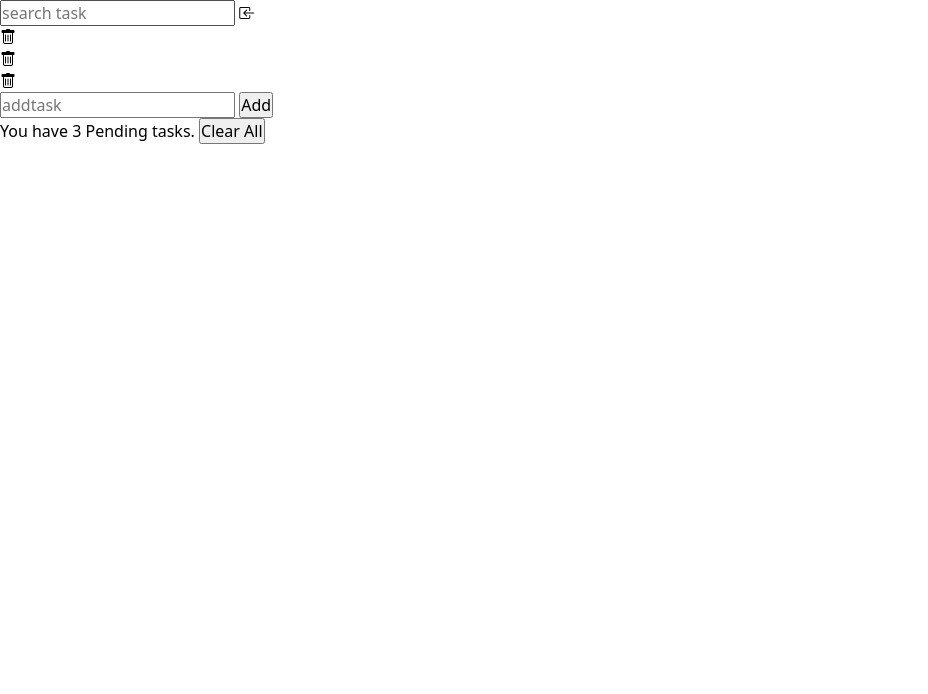
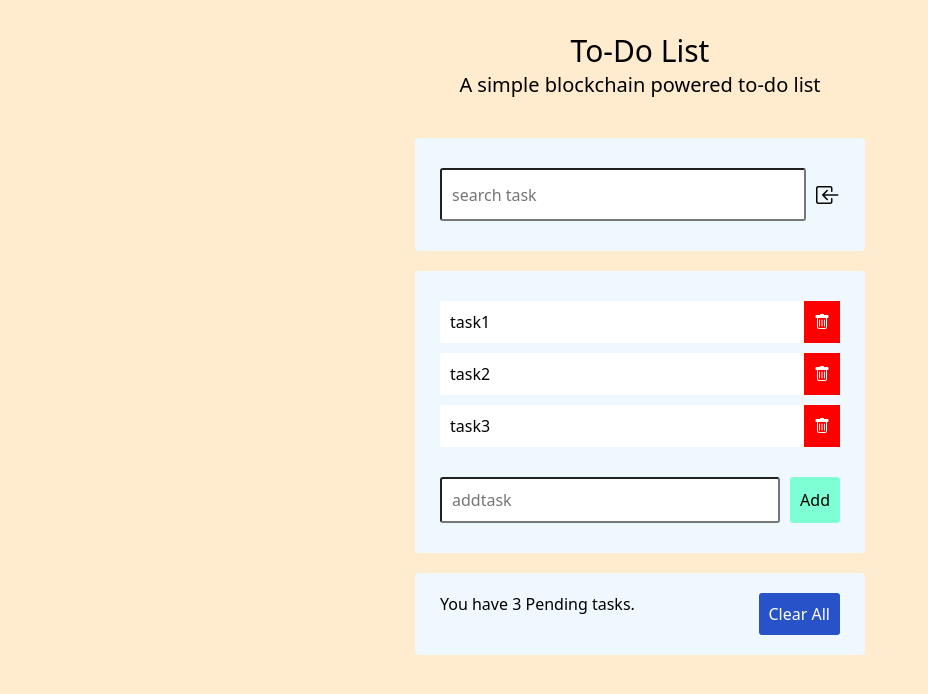
Before and after one commit to DevPrateekPrakash/Simple-To-Do-list, a plain HTML site: page index.html in a window 1280 px wide. Shown: the whole page, without its empty margins (0-928 px from the left). Drawn offline with nearby package versions, Linux system fonts and the light colour scheme; a web font is replaced by a local one.

Commit message:
Frontend complete
frontend is complete, need to connect the backend

```diff
--- a/index.html
+++ b/index.html
@@ -10,11 +10,11 @@
     <main>
         <div class="wrap">
             <section class="heading">
-                <p class="title"></p>
-                <p class="subtitle"></p>
+                <p class="title">To-Do List</p>
+                <p class="subtitle">A simple blockchain powered to-do list</p>
             </section>
 
-            <section class="task-manger">
+            <section class="task-manager">
                 <div class="search-box">
                     <form class="search">
                         <input type="text" name="task" placeholder="search task" autocomplete="off">
@@ -24,15 +24,15 @@
                 <div class="task-box">
                     <ul class="tasks">
                         <li>
-                            <span class="task1"></span>
+                            <span class="task1">task1</span>
                             <i class="bi bi-trash delete"></i>
                         </li>
                         <li>
-                            <span class="task2"></span>
+                            <span class="task2">task2</span>
                             <i class="bi bi-trash delete"></i>
                         </li>
                         <li>
-                            <span class="task3"></span>
+                            <span class="task3">task3</span>
                             <i class="bi bi-trash delete"></i>
                         </li>
                     </ul>
--- a/style.css
+++ b/style.css
@@ -14,3 +14,117 @@
     text-decoration: none;
     list-style: none;
 }
+.wrap{
+    background-color: blanchedalmond;
+    min-height: 100vh;
+    padding: 20px;
+}
+
+.heading{
+    margin: 10px auto 40px auto;
+
+}
+.heading .title{
+
+    font-size: 30px;
+    color: black;
+    font-weight: 500;
+    text-align: center;
+}
+
+.heading .subtitle{
+    font-size: 20px;
+    color: black;
+    font-weight: 300;
+    text-align: center;
+}
+
+
+.task-manager{
+     min-width: 350px;
+     max-width: 450px;
+     margin: auto;
+}
+.search-box, .task-box, .message {
+    background-color: aliceblue;
+    padding: 20px 25px;
+    border-radius: 3px;
+    margin: 20px 0px;
+}
+.search-box .search{
+    display: flex;
+    margin: 10px 0px;
+}
+.search-box input{
+    border-radius: 3px;
+    width: 100%;
+    margin-right: 10px;
+    padding: 10px;
+    font-size: 16px;
+}
+.search-box i.reset{
+    font-size: 24px;
+    height: 100%;
+    padding: 10px 0px;
+    cursor: pointer;
+}
+
+.task-box .tasks{
+    margin: 10px 0px;
+}
+
+.task-box li{
+    background-color:#ffff;
+    margin: 10px 0px;
+    display: flex;
+    justify-content: space-between;
+}
+
+.task-box span{
+    padding: 10px;
+
+}
+
+.task-box i.delete{
+    color: #ffff;
+    background-color: red;
+    border-radius: 0px 2px 2px, 0px ;
+    height: 100%;
+    padding: 10px;
+    cursor: pointer;
+}
+
+.task-box .add{
+    display: flex;
+    margin: 30px 0px 10px 0px;
+}
+.task-box input[type="text"]{
+    border-radius: 3px;
+    width: 100%;
+    margin-right: 10px;
+    padding: 10px;
+    font-size: 16px;
+}
+
+.task-box input[type="submit"]{
+    padding: 10px;
+    font-size: 16px;
+    cursor: pointer;
+    background-color: aquamarine;
+    border: 0px;
+    border-radius: 3px;
+}
+
+.message{
+    display: flex;
+    justify-content: space-between;
+}
+
+.message .clear{
+    border: 0px;
+    background-color:rgb(40, 82, 199);
+    color: #ffff;
+    padding: 10px;
+    font-size: 16px;
+    border-radius: 3px;
+}
```
